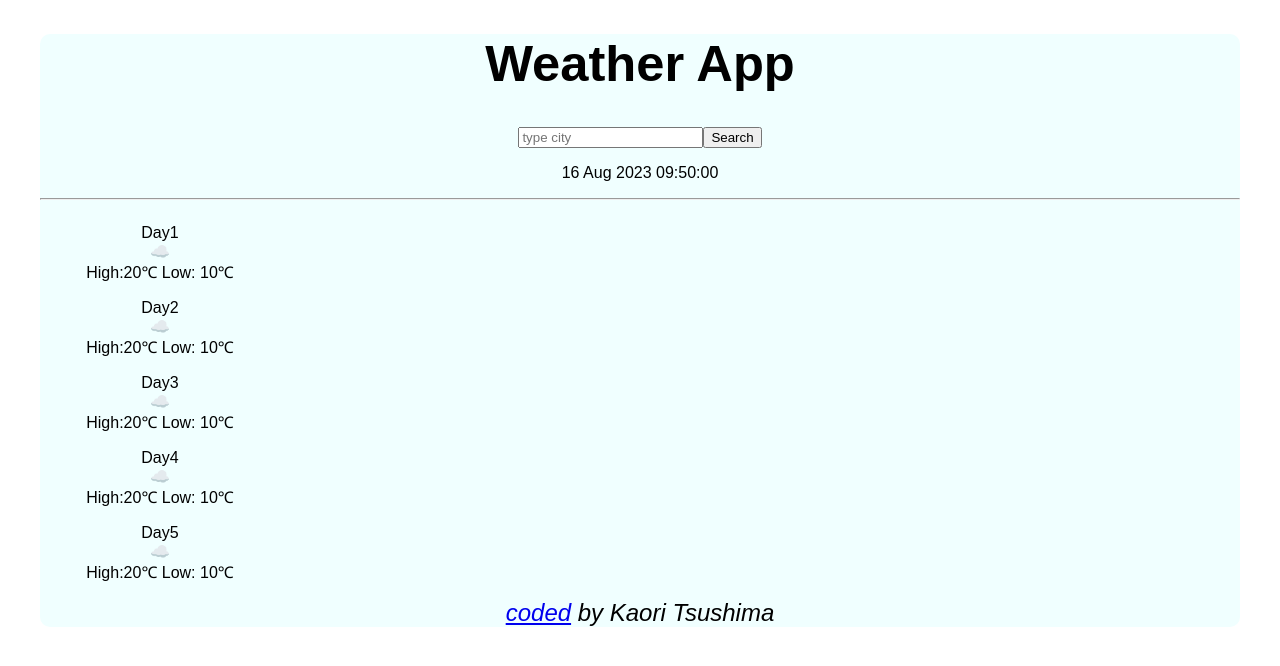
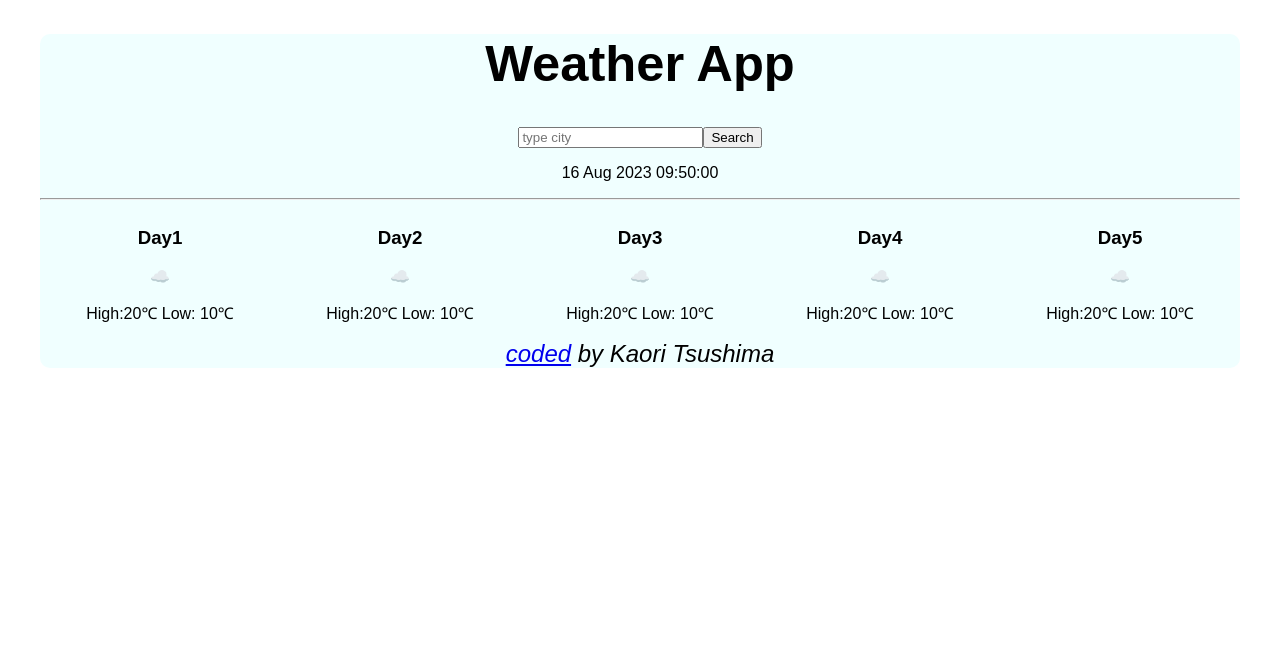
Before and after one commit to KaoriTsushima/React_WeatherApp, a React (Create React App) app: page / in a window 1280 px wide. Shown: the top 666 px of the page. Built offline with nearby package versions, Linux system fonts and the light colour scheme.

Commit message:
changed css and fixed grid

```diff
--- a/package.json
+++ b/package.json
@@ -10,6 +10,7 @@
     "react": "^18.2.0",
     "react-dom": "^18.2.0",
     "react-scripts": "5.0.1",
+    "weather-icons-react": "^1.2.0",
     "web-vitals": "^2.1.4"
   },
   "scripts": {
--- /dev/null
+++ b/src/App.css
@@ -0,0 +1,14 @@
+.App {
+  font-family: sans-serif;
+  text-align: center;
+  max-width: 1200px;
+  margin: 0 auto;
+  background-color: azure;
+  border-radius: 10px;
+}
+.App h1 {
+  font-size: 38pt;
+}
+.App footer {
+  font-size: 18pt;
+}
--- a/src/App.jsx
+++ b/src/App.jsx
@@ -1,4 +1,4 @@
-import "./styles.css";
+import "./App.css";
 import Search from "./Search";
 
 export default function App() {
--- /dev/null
+++ b/src/Forecast.css
@@ -0,0 +1,4 @@
+.grid-forecast-container {
+  display: grid;
+  grid-template-columns: repeat(5, 1fr);
+}
--- a/src/Forecast.jsx
+++ b/src/Forecast.jsx
@@ -1,4 +1,5 @@
 import React from "react";
+import "./Forecast.css";
 import { WiDaySunny } from "weather-icons-react";
 export default function Forecast() {
   let forecasts = [
@@ -31,22 +32,16 @@ export default function Forecast() {
   return (
     <div className="Forecast">
       <div className="grid-forecast-container">
-        <div className="grid-forecast-contents">
         {forecasts.map(function (forecast, index) {
           return (
             <div key={index}>
-                <p>
-                  {forecast.day}
-                  <br />
-                  {forecast.icon}
-                  <br />
-                  {forecast.temp}
-                </p>
+              <h3>{forecast.day}</h3>
+              <p>{forecast.icon}</p>
+              <p> {forecast.temp}</p>
             </div>
           );
         })}
       </div>
     </div>
-    </div>
   );
 }
--- /dev/null
+++ b/src/Weather.css
@@ -0,0 +1,11 @@
+.Weather h2 {
+  font-size: 30pt;
+}
+.Weather h3 {
+  font-size: 20pt;
+}
+
+.grid-container {
+  display: grid;
+  grid-template-columns: 1fr 1fr;
+}
--- a/src/Weather.jsx
+++ b/src/Weather.jsx
@@ -1,4 +1,5 @@
 import React from "react";
+import "./Weather.css";
 
 export default function Weather(props) {
   if (props.weatherData) {
--- a/src/styles.css
+++ /dev/null
@@ -1,29 +0,0 @@
-.App {
-  font-family: sans-serif;
-  text-align: center;
-  max-width: 1200px;
-  margin: 0 auto;
-  background-color: azure;
-  border-radius: 10px;
-}
-.App h1 {
-  font-size: 38pt;
-}
-.App footer {
-  font-size: 18pt;
-}
-.Weather h2 {
-  font-size: 30pt;
-}
-.Weather h3 {
-  font-size: 20pt;
-}
-
-.grid-container {
-  display: grid;
-  grid-template-columns: 1fr 1fr;
-}
-.grid-forecast-container {
-  display: grid;
-  grid-template-columns: repeat(5, 1fr);
-}
```
Also changed, not shown: 1 other file (tests, documents, lock files or other folders). Lines whose indentation alone changed are shown as unchanged.
